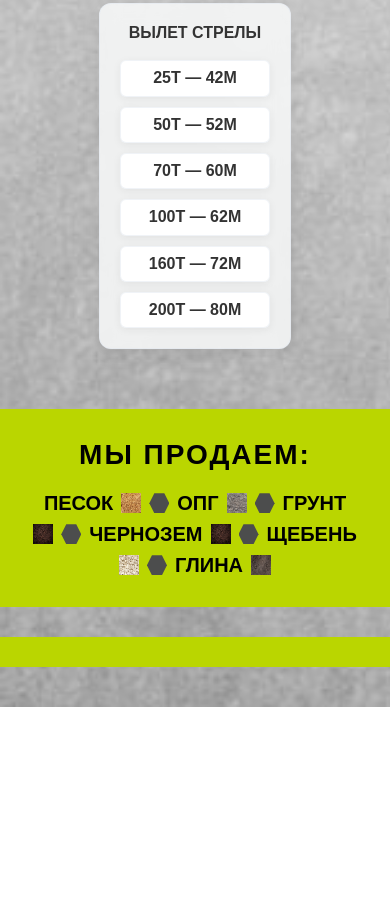
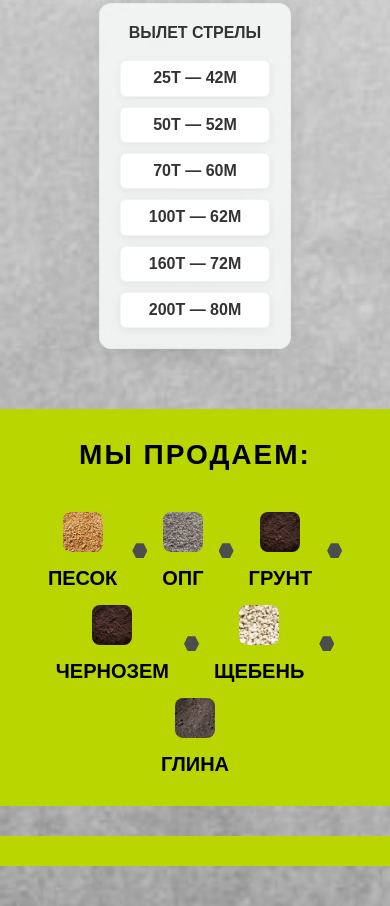
Before and after one commit to AxolotElSn/KPT, a plain HTML site: page index.html in a window 390 px wide. Shown: the part 3584-4490 px from the top of the page. Before the commit the page ends 4291 px from the top, so only its background shows below. Drawn offline with nearby package versions, Linux system fonts and the light colour scheme.

Commit message:
футер. Сделал иконки больше и разместил над описанием

```diff
--- a/index.html
+++ b/index.html
@@ -118,23 +118,40 @@
     <footer class="custom-footer">
         <h2 class="custom-footer__title">мы продаем:</h2>
         <div class="custom-footer__products">
+            <div class="custom-footer__product-item">
+                <img src="img/dirt/sand.jpg" alt="Песок" class="footer-img">
                 <span>ПЕСОК</span>
-            <img src="img/dirt/sand.jpg" alt="" class="footer-img">
+            </div>
             <span class="custom-footer__hexagon"></span>
+
+            <div class="custom-footer__product-item">
+                <img src="img/dirt/sand-graviy.webp" alt="ОПГ" class="footer-img">
                 <span>ОПГ</span>
-            <img src="img/dirt/sand-graviy.webp" alt="" class="footer-img">
+            </div>
             <span class="custom-footer__hexagon"></span>
+
+            <div class="custom-footer__product-item">
+                <img src="img/dirt/dirt.webp" alt="Грунт" class="footer-img">
                 <span>ГРУНТ</span>
-            <img src="img/dirt/dirt.webp" alt="" class="footer-img">
+            </div>
             <span class="custom-footer__hexagon"></span>
+
+            <div class="custom-footer__product-item">
+                <img src="img/dirt/dirt.webp" alt="Чернозем" class="footer-img">
                 <span>ЧЕРНОЗЕМ</span>
-            <img src="img/dirt/dirt.webp" alt="" class="footer-img">
+            </div>
             <span class="custom-footer__hexagon"></span>
+
+            <div class="custom-footer__product-item">
+                <img src="img/dirt/orig.webp" alt="Щебень" class="footer-img">
                 <span>ЩЕБЕНЬ</span>
-            <img src="img/dirt/orig.webp" alt="" class="footer-img">
+            </div>
             <span class="custom-footer__hexagon"></span>
+
+            <div class="custom-footer__product-item">
+                <img src="img/dirt/clay.jpg" alt="Глина" class="footer-img">
                 <span>ГЛИНА</span>
-            <img src="img/dirt/clay.jpg" alt="" class="footer-img">
+            </div>
         </div>
     </footer>
 
--- a/sass/style.sass
+++ b/sass/style.sass
@@ -425,16 +425,87 @@ header
 				font-weight: 900
 				text-align: center
 				color: #333 // Темный текст
+.custom-footer
+	background-color: #bad600
+	color: black
+	padding: 40px 20px
+	text-align: center
+	margin-top: 60px
 
+	&__title
+		text-transform: uppercase
+		font-size: 60px
+		font-weight: 900
+		margin-bottom: 40px
+		letter-spacing: 2px
+
+	&__products
+		display: flex
+		flex-wrap: wrap
+		justify-content: center
+		align-items: center
+		gap: 30px
+		font-size: 52px
+		font-weight: 700
+
+	&__product-item
+		display: flex
+		flex-direction: column
+		align-items: center
+		gap: 15px
+
+	&__hexagon
+		width: 25px
+		height: 25px
+		background-color: #4c4d4d
+		clip-path: polygon(25% 0%, 75% 0%, 100% 50%, 75% 100%, 25% 100%, 0% 50%)
+
+.footer-img
+	width: 80px
+	height: 80px
+	object-fit: cover
+	border-radius: 8px
+
+.line
+	background-color: #bad600
+	margin: 30px 0 40px 0
+	height: 30px
+	width: 100%
+
+@media (max-width: 1440px)
+	.custom-footer__products
+		font-size: 48px
+	.footer-img
+		width: 70px
+		height: 70px
+
+// 1024px
+@media (max-width: 1024px)
+	.custom-footer
+		padding: 30px 30px
+
+	.custom-footer__title
+		font-size: 45px
+
+	.custom-footer__products
+		font-size: 30px
+		gap: 25px
+
+	.footer-img
+		height: 60px
+		width: 60px
+
+@media (max-width: 768px)
 	.custom-footer__title
 		font-size: 40px
 
 	.custom-footer__products
 		font-size: 34px
-		gap: 12px
+		gap: 20px
+
 	.footer-img
-		height: 30px
-		width: 30px
+		height: 50px
+		width: 50px
 
 // 700px
 @media (max-width: 700px)
@@ -479,13 +550,18 @@ header
 	.custom-footer__title
 		font-size: 28px
 
+	.custom-footer__hexagon
+		width: 15px
+		height: 15px
+
 	.custom-footer__products
 		font-size: 20px
 		font-weight: 600
-		gap: 8px
+		gap: 15px
+
 	.footer-img
-		height: 20px
-		width: 20px
+		height: 40px
+		width: 40px
 
 @media (max-width: 522px)
 	.title-header
@@ -523,6 +599,14 @@ header
 		font-size: 18px
 		padding: 6px
 
+	.custom-footer__products
+		font-size: 18px
+		gap: 12px
+
+	.footer-img
+		height: 35px
+		width: 35px
+
 // 320px
 @media (max-width: 320px)
 	.title-header
@@ -555,8 +639,15 @@ header
 	.custom-footer__title
 		font-size: 22px
 
+	.custom-footer__hexagon
+		width: 10px
+		height: 10px
+
+
 	.custom-footer__products
-		font-size: 18px
+		font-size: 16px
+		gap: 10px
+
 	.footer-img
-		height: 19px
-		width: 18px
+		height: 30px
+		width: 30px
```
Also changed, not shown: css/style.css, css/style.min.css, 1 other file. Lines whose indentation alone changed are shown as unchanged.
